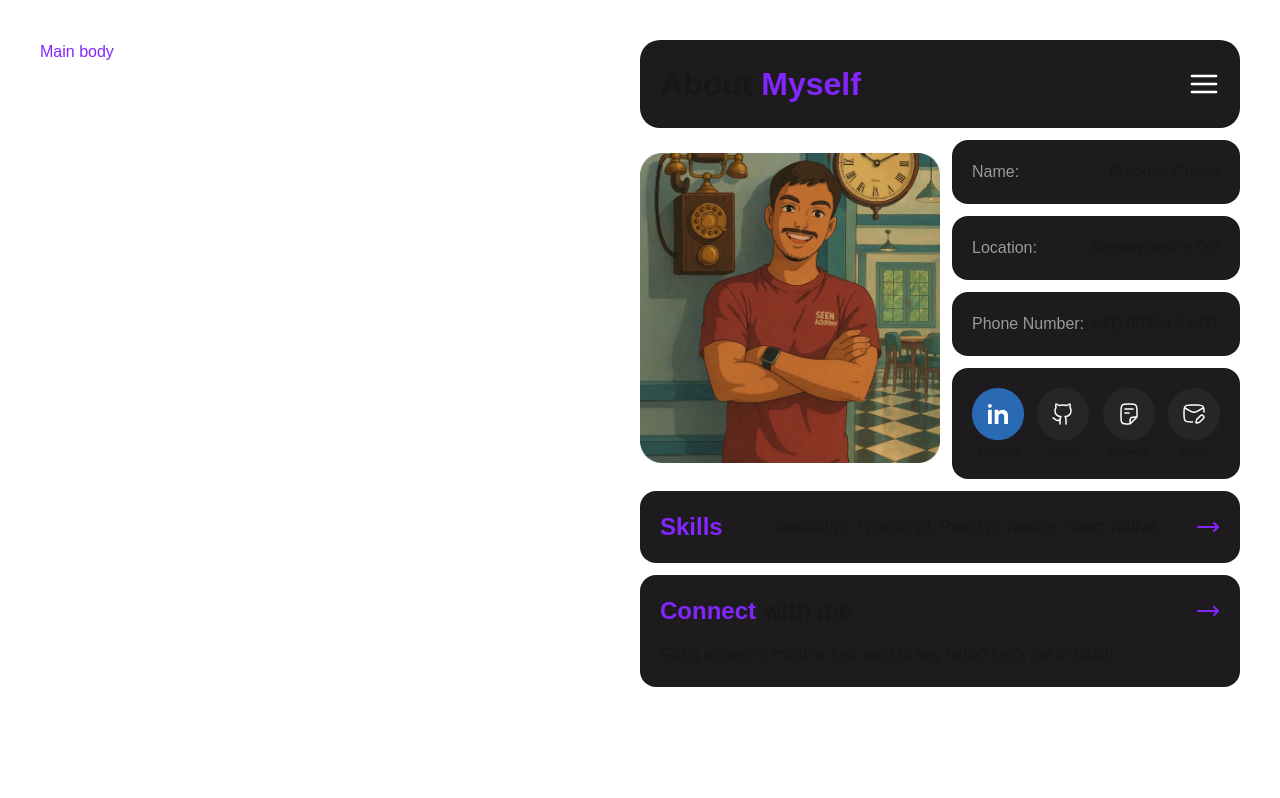
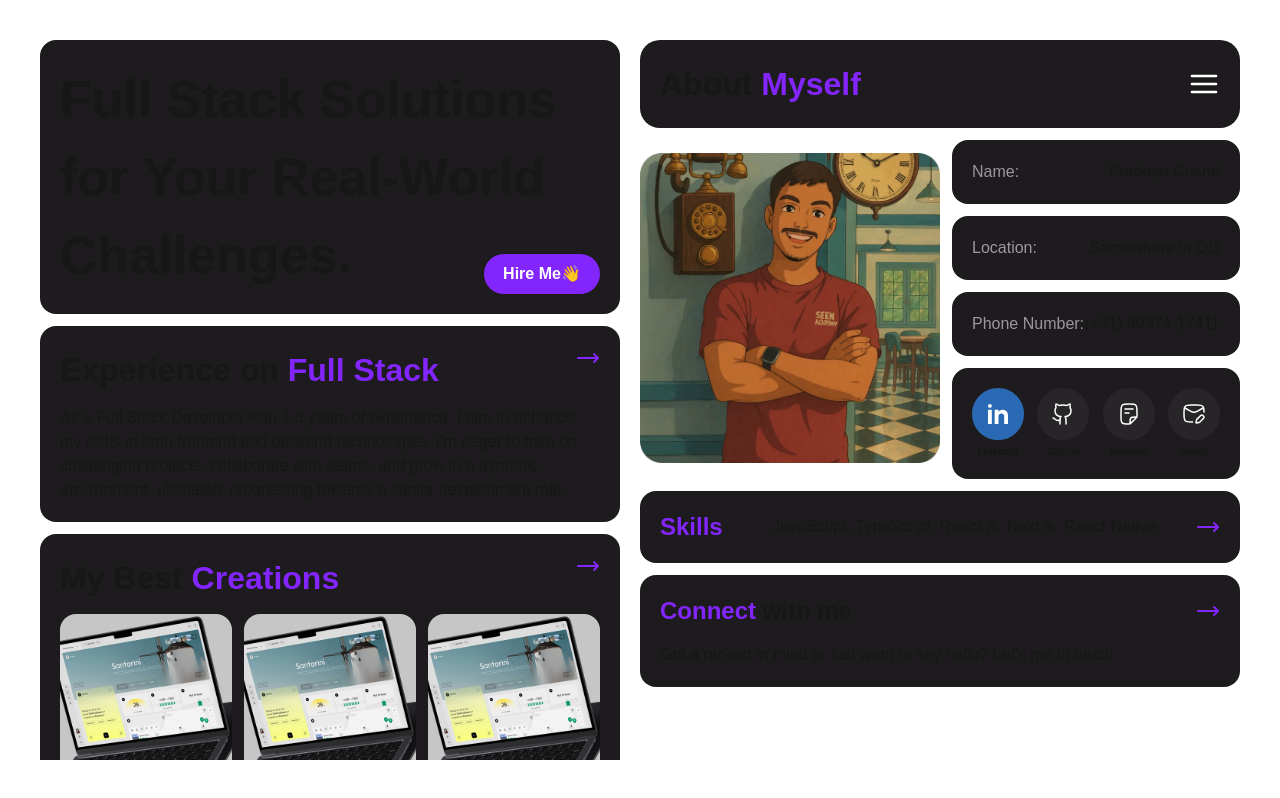
Before and after one commit to Naseeb7/my-portfolio, a Next.js app: page / in a window 1280 px wide. Built offline with nearby package versions, Linux system fonts and the light colour scheme.

Commit message:
Completed homepage and added project card

```diff
--- /dev/null
+++ b/src/app/components/Home.tsx
@@ -0,0 +1,81 @@
+import React from "react";
+import ContainerWrapper from "./ContainerWrapper";
+import Button from "./UI/Button";
+import Image from "next/image";
+import Projects from "@/data/projects.json";
+import ProjectCard from "./UI/ProjectCard";
+import Link from "next/link";
+
+const Home = () => {
+  return (
+    <section className="flex w-full flex-col gap-3">
+      {/* Top Section */}
+      <ContainerWrapper className="relative">
+        <p className="text-[52px] font-extrabold">
+          Full Stack Solutions for Your Real-World Challenges.
+        </p>
+        <Link href={"/contact"}>
+          <Button
+            className="absolute bottom-5 right-5"
+            rounded="rounded-full"
+            width="w-1/5"
+          >
+            Hire Me👋
+          </Button>
+        </Link>
+      </ContainerWrapper>
+
+      {/* Experience */}
+      <Link href={"/experience"}>
+        <ContainerWrapper className="flex-col gap-3">
+          <div className="flex w-full justify-between items-start">
+            <p className="text-[32px] font-extrabold">
+              Experience on <span className="text-primary-100">Full Stack</span>
+            </p>
+            <Image
+              src={"/icons/rightArrow.svg"}
+              height={24}
+              width={24}
+              alt="Arrow"
+            />
+          </div>
+          <p>
+            As a Full Stack Developer with 1.6 years of experience, I aim to
+            enhance my skills in both frontend and backend technologies. I’m
+            eager to take on challenging projects, collaborate with teams, and
+            grow in a dynamic environment, ultimately progressing towards a
+            senior development role.
+          </p>
+        </ContainerWrapper>
+      </Link>
+
+      {/* Projects Section */}
+      <ContainerWrapper className="flex-col gap-3">
+        <Link href={"/projects"}>
+          <div className="flex w-full justify-between items-start">
+            <p className="text-[32px] font-extrabold">
+              My Best <span className="text-primary-100">Creations</span>
+            </p>
+            <Image
+              src={"/icons/rightArrow.svg"}
+              height={24}
+              width={24}
+              alt="Arrow"
+            />
+          </div>
+        </Link>
+        <div className="flex justify-between gap-3">
+          {Projects?.map((project) => {
+            return (
+              <div key={project.id} className="flex w-1/3">
+                <ProjectCard {...project} showName={false} />
+              </div>
+            );
+          })}
+        </div>
+      </ContainerWrapper>
+    </section>
+  );
+};
+
+export default Home;
--- a/src/app/components/UI/Button.tsx
+++ b/src/app/components/UI/Button.tsx
@@ -6,6 +6,7 @@ interface ButtonProps extends React.ButtonHTMLAttributes<HTMLButtonElement> {
   loading?: boolean;
   className?: string;
   width?: string;
+  rounded?: string;
 }
 
 const Button: React.FC<ButtonProps> = ({
@@ -15,6 +16,7 @@ const Button: React.FC<ButtonProps> = ({
   disabled = false,
   loading = false,
   width = "w-full",
+  rounded = "rounded-xl",
   ...props
 }) => {
   return (
@@ -22,7 +24,7 @@ const Button: React.FC<ButtonProps> = ({
       type={type}
       disabled={disabled || loading}
       className={clsx(
-        `flex rounded-xl px-4 py-2 bg-primary-600 text-white font-extrabold justify-center items-center transition-all duration-200 bg-primary-100 hover:bg-primary-100/80 disabled:opacity-60 disabled:cursor-not-allowed ${width} hover:cursor-pointer`,
+        `flex px-4 py-2 bg-primary-600 text-white font-extrabold justify-center items-center transition-all duration-200 bg-primary-100 hover:bg-primary-100/80 disabled:opacity-60 disabled:cursor-not-allowed ${width} ${rounded} hover:cursor-pointer`,
         className
       )}
       {...props}
--- /dev/null
+++ b/src/app/components/UI/ProjectCard.tsx
@@ -0,0 +1,33 @@
+import Image from "next/image";
+import React from "react";
+import { IProject } from "@/app/constants/types";
+import Link from "next/link";
+
+const ProjectCard = ({
+  heroImage,
+  name,
+  showName = true,
+}: IProject & { showName?: boolean }) => {
+  return (
+    <Link
+      href={`/project/${name}`}
+      className="flex flex-col gap-3 hover:cursor-pointer relative h-[168px] w-full group"
+    >
+      <div className="flex absolute h-full w-full rounded-2xl opacity-0 group-hover:opacity-100 z-10 bg-black/40 justify-center items-center transition-opacity duration-400">
+        Know More
+      </div>
+      <Image
+        src={heroImage}
+        alt={name}
+        fill
+        sizes="(max-width: 768px) 100vw, 33vw"
+        className="rounded-2xl object-cover"
+        loading="eager"
+      />
+
+      {showName && <h4 className="text-xl font-bold">{name}</h4>}
+    </Link>
+  );
+};
+
+export default ProjectCard;
--- /dev/null
+++ b/src/app/constants/types.ts
@@ -0,0 +1,14 @@
+export interface IProject {
+  id: string;
+  name: string;
+  overview: string;
+  heroImage: string;
+  challenge: string;
+  projectDetails: string[];
+  previewLink: string;
+  credentials: {
+    email: string;
+    password: string;
+  };
+  images: string[];
+}
--- a/src/app/globals.css
+++ b/src/app/globals.css
@@ -32,3 +32,12 @@ body {
   --color-secondary-300: #3a3a3a;
   --color-secondary-400: #8f8f8f;
 }
+
+/* globals.css */
+::-webkit-scrollbar {
+  width: 2px;
+}
+::-webkit-scrollbar-thumb {
+  background-color: rgba(0, 0, 0, 0.2);
+  border-radius: 1px;
+}
--- a/src/app/layout.tsx
+++ b/src/app/layout.tsx
@@ -24,11 +24,14 @@ export default function RootLayout({
   return (
     <html lang="en">
       <body
-        className={`${plusJakartaSans.variable} antialiased max-w-[1440px] mx-auto`}
+        className={`${plusJakartaSans.variable} font-sans antialiased max-w-[1440px] mx-auto`}
       >
-        <main className="flex w-full min-h-screen gap-3 p-10">
-          <div className="flex w-1/2">{children}</div>
-          <section className="flex w-1/2">
+        <main className="flex w-full h-screen gap-3 p-10">
+          {/* Left Side - Scrollable */}
+          <div className="w-1/2 overflow-y-auto pr-2">{children}</div>
+
+          {/* Right Side - Stuck on screen */}
+          <section className="w-1/2 sticky top-10 self-start h-fit">
             <AboutMe />
           </section>
         </main>
--- a/src/app/not-found.tsx
+++ b/src/app/not-found.tsx
@@ -3,7 +3,7 @@ import React from "react";
 
 const NotFound = () => {
   return (
-    <div className="flex justify-center items-center flex-col gap-3 text-center px-4">
+    <div className="flex justify-center items-center flex-col gap-3 text-center px-4 h-full">
       <h2 className="text-3xl font-semibold">
         <span className="text-primary-100">Oops!</span> You’ve wandered off...
       </h2>
--- a/src/app/page.tsx
+++ b/src/app/page.tsx
@@ -1,3 +1,5 @@
-export default function Home() {
-  return <div className="text-primary-100 ">Main body</div>;
+import Home from "./components/Home";
+
+export default function HomePage() {
+  return <Home />;
 }
--- /dev/null
+++ b/src/data/projects.json
@@ -0,0 +1,56 @@
+[
+  {
+    "id": "1",
+    "name": "Project 1",
+    "overview": "A full-stack task management tool for remote teams.",
+    "heroImage": "/projects/dummy-image.png",
+    "challenge": "Building a responsive UI and real-time task syncing across users.",
+    "projectDetails": [
+      "Built using React, Node.js, and MongoDB",
+      "Implemented WebSocket for real-time updates",
+      "Deployed on Vercel and Render"
+    ],
+    "previewLink": "https://example.com/project1",
+    "credentials": {
+      "email": "demo@example.com",
+      "password": "password123"
+    },
+    "images": ["/projects/dummy-image.png", "/projects/dummy-image.png"]
+  },
+  {
+    "id": "2",
+    "name": "Project 2",
+    "overview": "An e-commerce app with cart, payments, and admin dashboard.",
+    "heroImage": "/projects/dummy-image.png",
+    "challenge": "Handling complex checkout logic and admin analytics.",
+    "projectDetails": [
+      "Used Next.js, Stripe, and Firebase",
+      "Implemented user authentication and admin role-based access",
+      "SEO optimized with server-side rendering"
+    ],
+    "previewLink": "https://example.com/project2",
+    "credentials": {
+      "email": "admin@example.com",
+      "password": "adminpass"
+    },
+    "images": ["/projects/dummy-image.png", "/projects/dummy-image.png"]
+  },
+  {
+    "id": "3",
+    "name": "Project 3",
+    "overview": "A social media clone for sharing posts and messages.",
+    "heroImage": "/projects/dummy-image.png",
+    "challenge": "Building scalable features like chat and post feeds.",
+    "projectDetails": [
+      "Developed with React Native, Express, and MongoDB",
+      "Real-time chat using Socket.IO",
+      "Used Redux for state management"
+    ],
+    "previewLink": "https://example.com/project3",
+    "credentials": {
+      "email": "user@example.com",
+      "password": "userpass"
+    },
+    "images": ["/projects/dummy-image.png", "/projects/dummy-image.png"]
+  }
+]
```
Also changed, not shown: public/projects/dummy-image.png (added).
